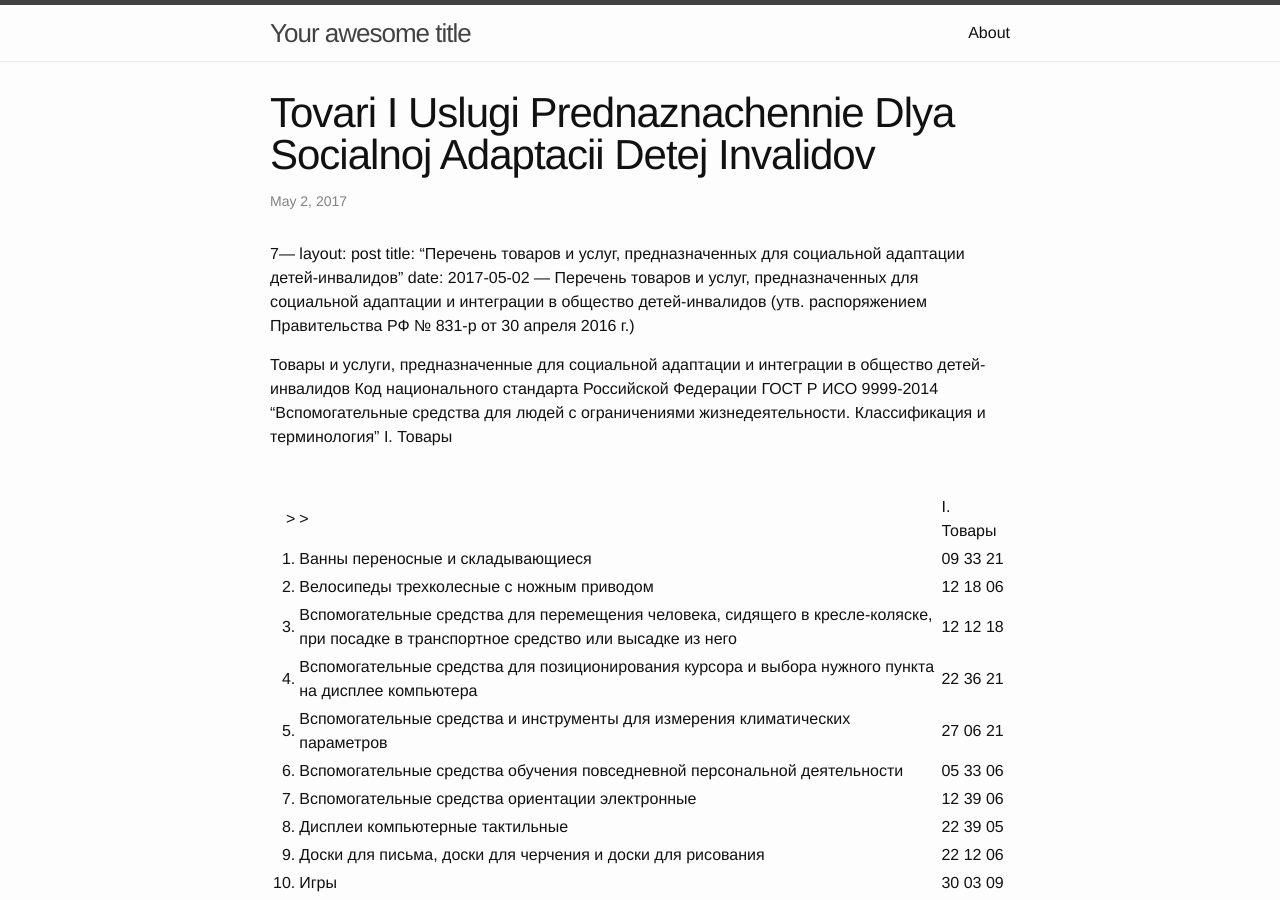
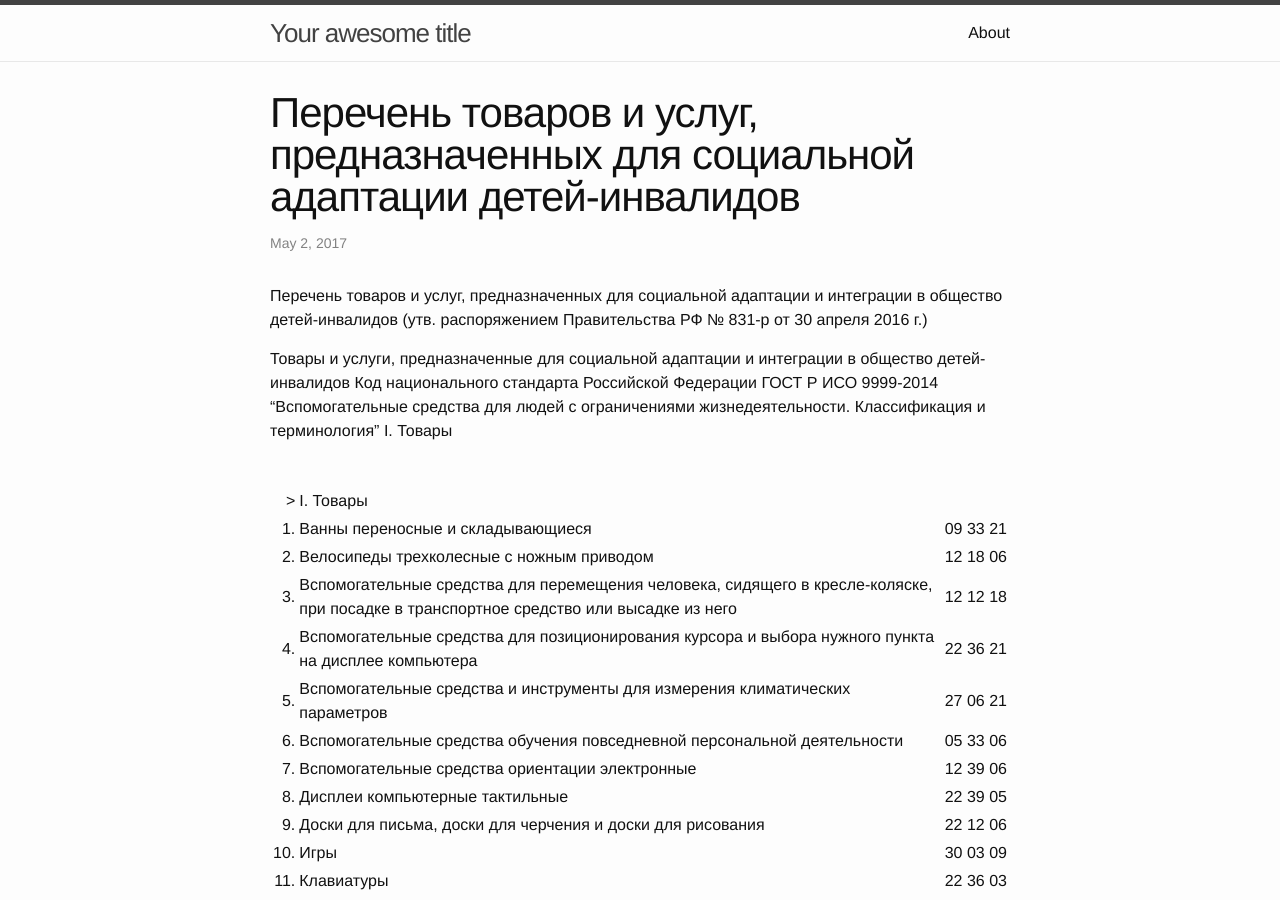
Before and after one commit to qboneteam/saranskmama, a Jekyll site: the page built from _posts/2017-05-02-tovari-i-uslugi-prednaznachennie-dlya-socialnoj-adaptacii-detej-invalidov.md, in a window 1280 px wide and 900 px high. Built offline with Jekyll 4.4.1, drawn with Linux system fonts in a browser that asks for light colours; our own code applies the rules of GitHub Pages for plain Markdown files.

Commit message:
Some fix!

```diff
--- a/_posts/2017-05-02-tovari-i-uslugi-prednaznachennie-dlya-socialnoj-adaptacii-detej-invalidov.md
+++ b/_posts/2017-05-02-tovari-i-uslugi-prednaznachennie-dlya-socialnoj-adaptacii-detej-invalidov.md
@@ -1,4 +1,4 @@
-7---
+---
 layout: post
 title:  "Перечень товаров и услуг, предназначенных для социальной адаптации детей-инвалидов"
 date:   2017-05-02
@@ -12,7 +12,7 @@ I. Товары
 
  |     |    |     |
  |----:|----|:----|
- | > | > | I. Товары |
+ | > | I. Товары ||
  | 1. | Ванны переносные и складывающиеся | 09&nbsp;33&nbsp;21 |
  | 2. | Велосипеды трехколесные с ножным приводом | 12&nbsp;18&nbsp;06 |
  | 3. | Вспомогательные средства для перемещения человека, сидящего в кресле-коляске, при посадке в транспортное средство или высадке из него | 12&nbsp;12&nbsp;18 |
```
